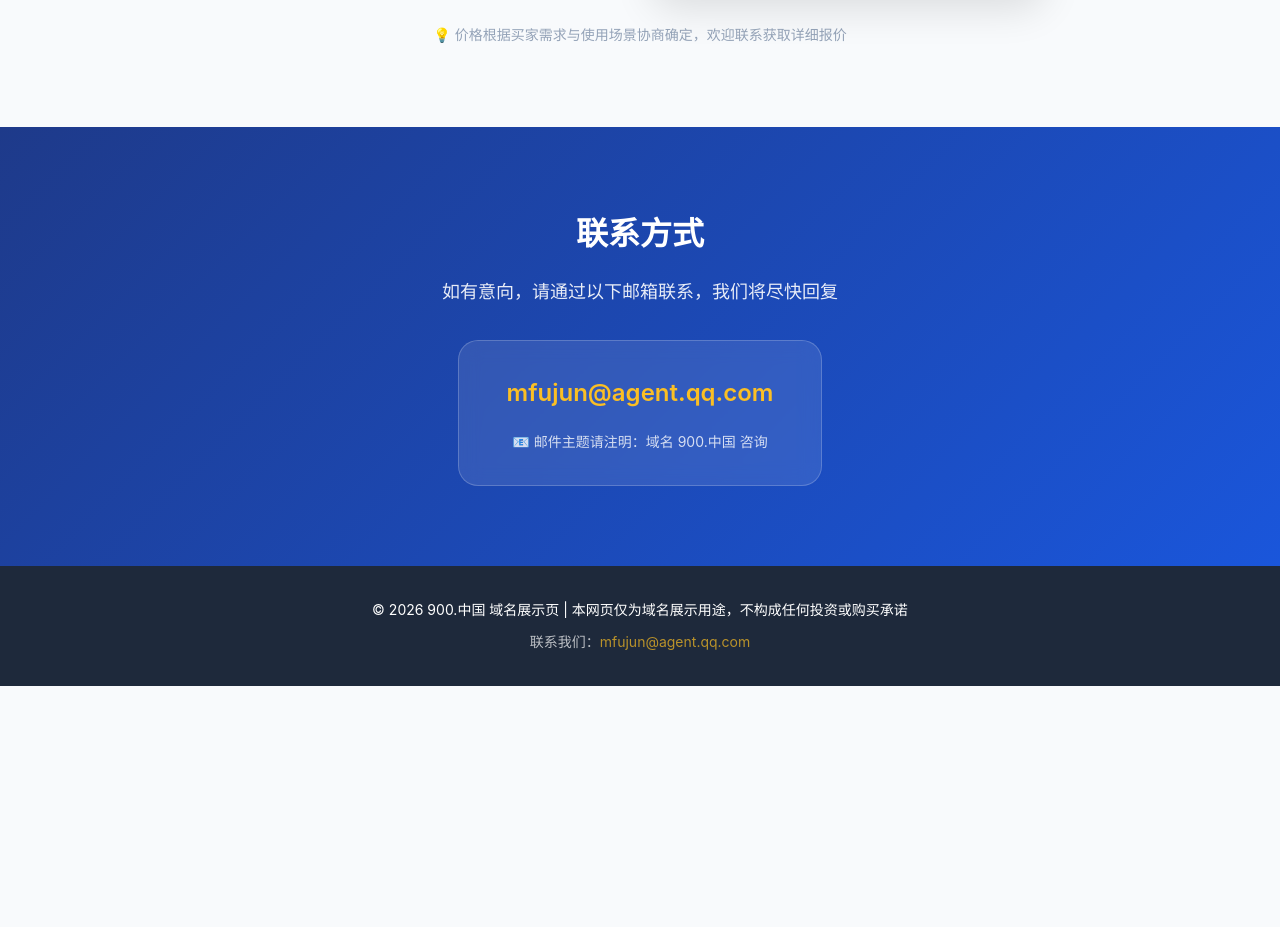
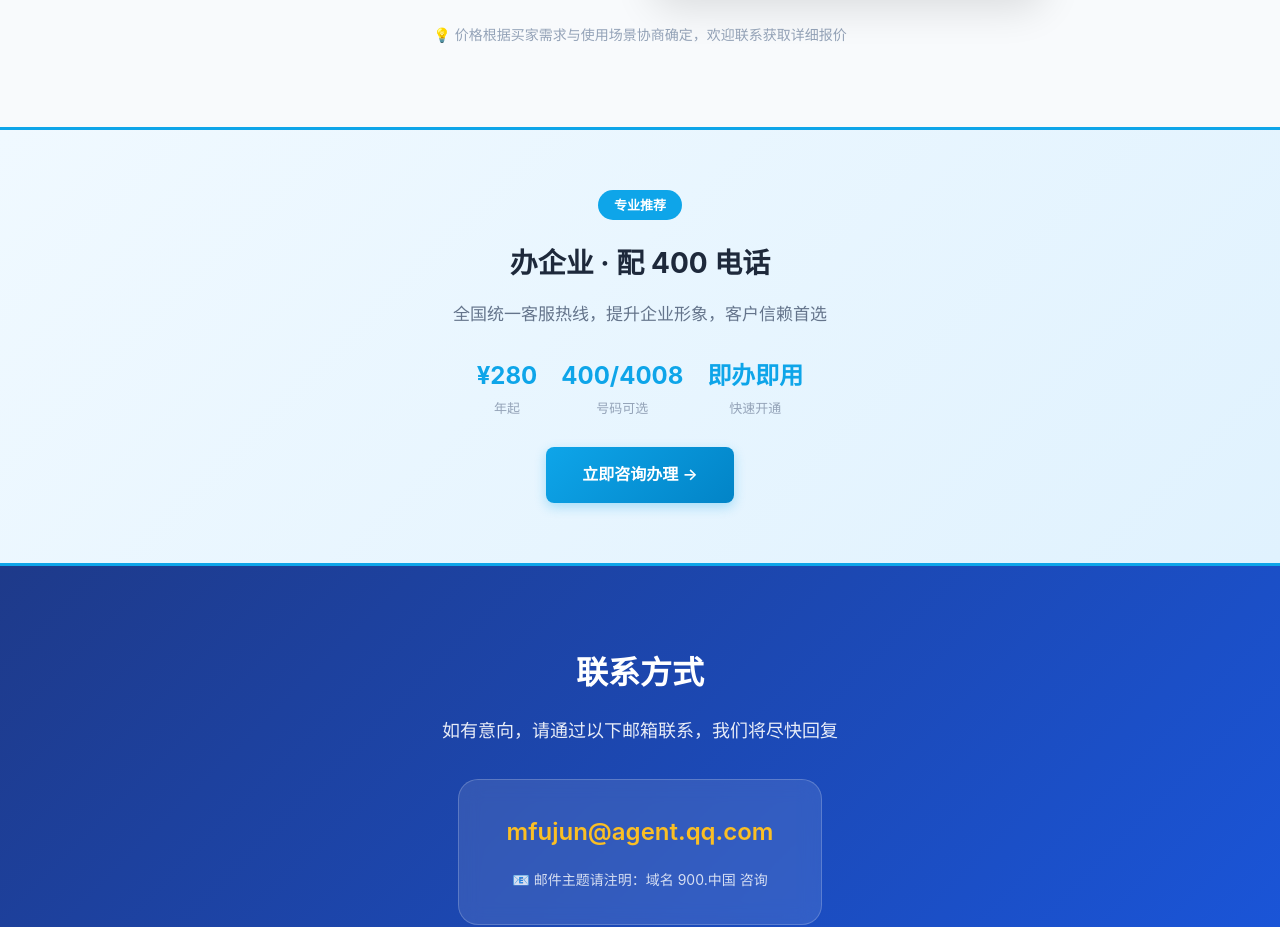
Before and after one commit to mfujun2025/900, a plain HTML site: page index.html in a window 1280 px wide. Shown: the part 3068-3995 px from the top of the page. Before the commit the page ends 3754 px from the top, so only its background shows below. Drawn offline with Linux system fonts and the light colour scheme.

Commit message:
feat: 添加400电话广告位

```diff
--- a/index.html
+++ b/index.html
@@ -666,6 +666,30 @@
         </div>
     </section>
 
+    <!-- 400 Phone Ad -->
+    <section style="background: linear-gradient(135deg, #f0f9ff 0%, #e0f2fe 100%); padding: 60px 20px; text-align: center; border-top: 3px solid #0ea5e9; border-bottom: 3px solid #0ea5e9;" data-page-node-id="ad-900">
+        <div class="container" data-page-node-id="ad-container-900">
+            <span style="display: inline-block; background: #0ea5e9; color: white; padding: 4px 16px; border-radius: 20px; font-size: 13px; font-weight: 600; margin-bottom: 20px;" data-page-node-id="ad-badge-900">专业推荐</span>
+            <h3 style="font-size: 28px; color: var(--text); margin-bottom: 12px; font-weight: 700;" data-page-node-id="ad-title-900">办企业 · 配 400 电话</h3>
+            <p style="font-size: 17px; color: var(--text-light); margin-bottom: 28px;" data-page-node-id="ad-desc-900">全国统一客服热线，提升企业形象，客户信赖首选</p>
+            <div style="display: flex; justify-content: center; gap: 24px; flex-wrap: wrap;" data-page-node-id="ad-features-900">
+                <div style="text-align: center;" data-page-node-id="feat-1-900">
+                    <div style="font-size: 24px; font-weight: 700; color: #0ea5e9;" data-page-node-id="feat-num-1">¥280</div>
+                    <div style="font-size: 13px; color: var(--text-muted);" data-page-node-id="feat-label-1">年起</div>
+                </div>
+                <div style="text-align: center;" data-page-node-id="feat-2-900">
+                    <div style="font-size: 24px; font-weight: 700; color: #0ea5e9;" data-page-node-id="feat-num-2">400/4008</div>
+                    <div style="font-size: 13px; color: var(--text-muted);" data-page-node-id="feat-label-2">号码可选</div>
+                </div>
+                <div style="text-align: center;" data-page-node-id="feat-3-900">
+                    <div style="font-size: 24px; font-weight: 700; color: #0ea5e9;" data-page-node-id="feat-num-3">即办即用</div>
+                    <div style="font-size: 13px; color: var(--text-muted);" data-page-node-id="feat-label-3">快速开通</div>
+                </div>
+            </div>
+            <a href="mailto:mfujun@agent.qq.com?subject=400电话咨询" style="display: inline-block; margin-top: 28px; background: linear-gradient(135deg, #0ea5e9 0%, #0284c7 100%); color: white; padding: 14px 36px; border-radius: 8px; font-size: 16px; font-weight: 600; text-decoration: none; transition: all 0.3s; box-shadow: 0 4px 12px rgba(14,165,233,0.3);" data-page-node-id="ad-btn-900">立即咨询办理 →</a>
+        </div>
+    </section>
+
     <!-- Contact Section -->
     <section class="contact-section">
         <div class="container">
```
